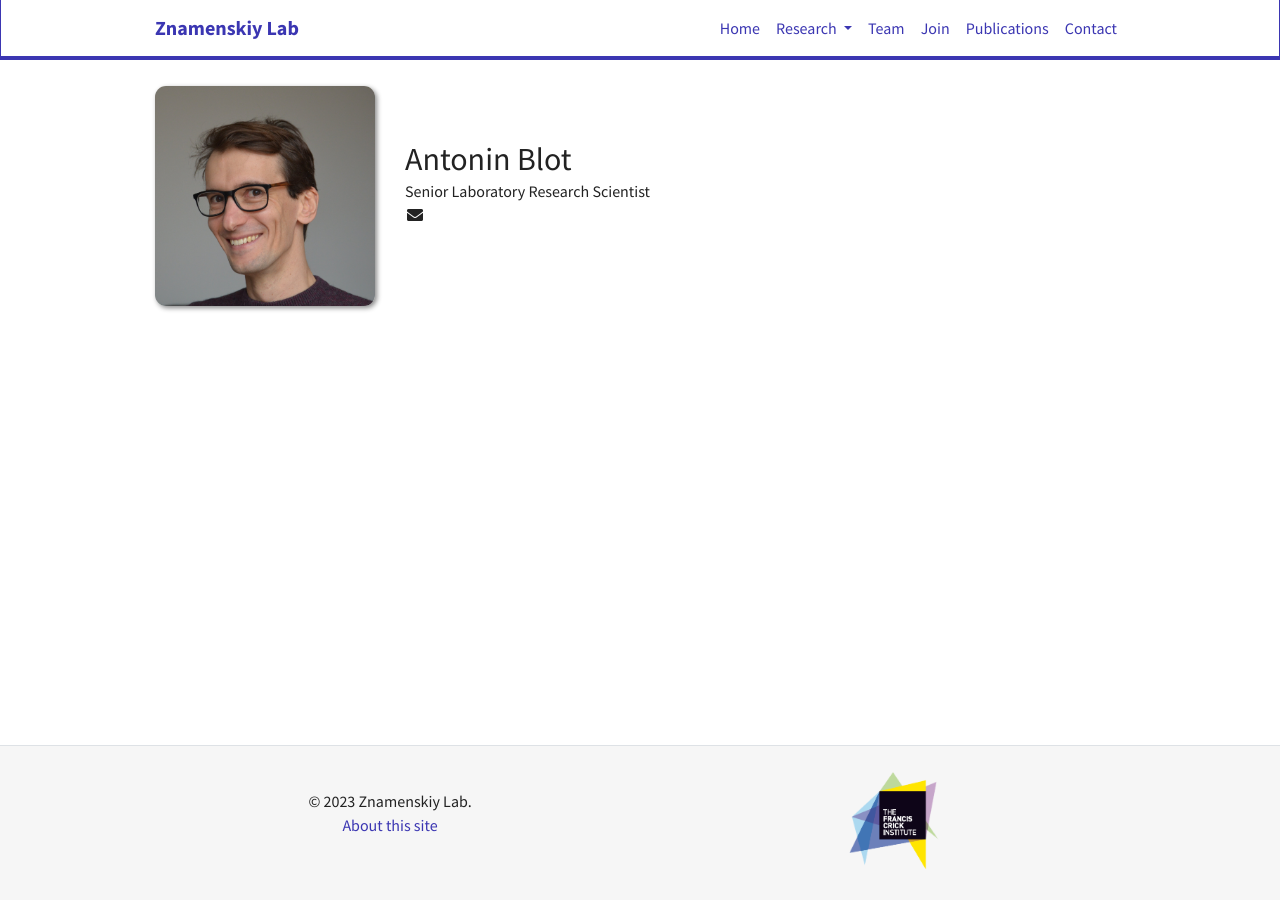
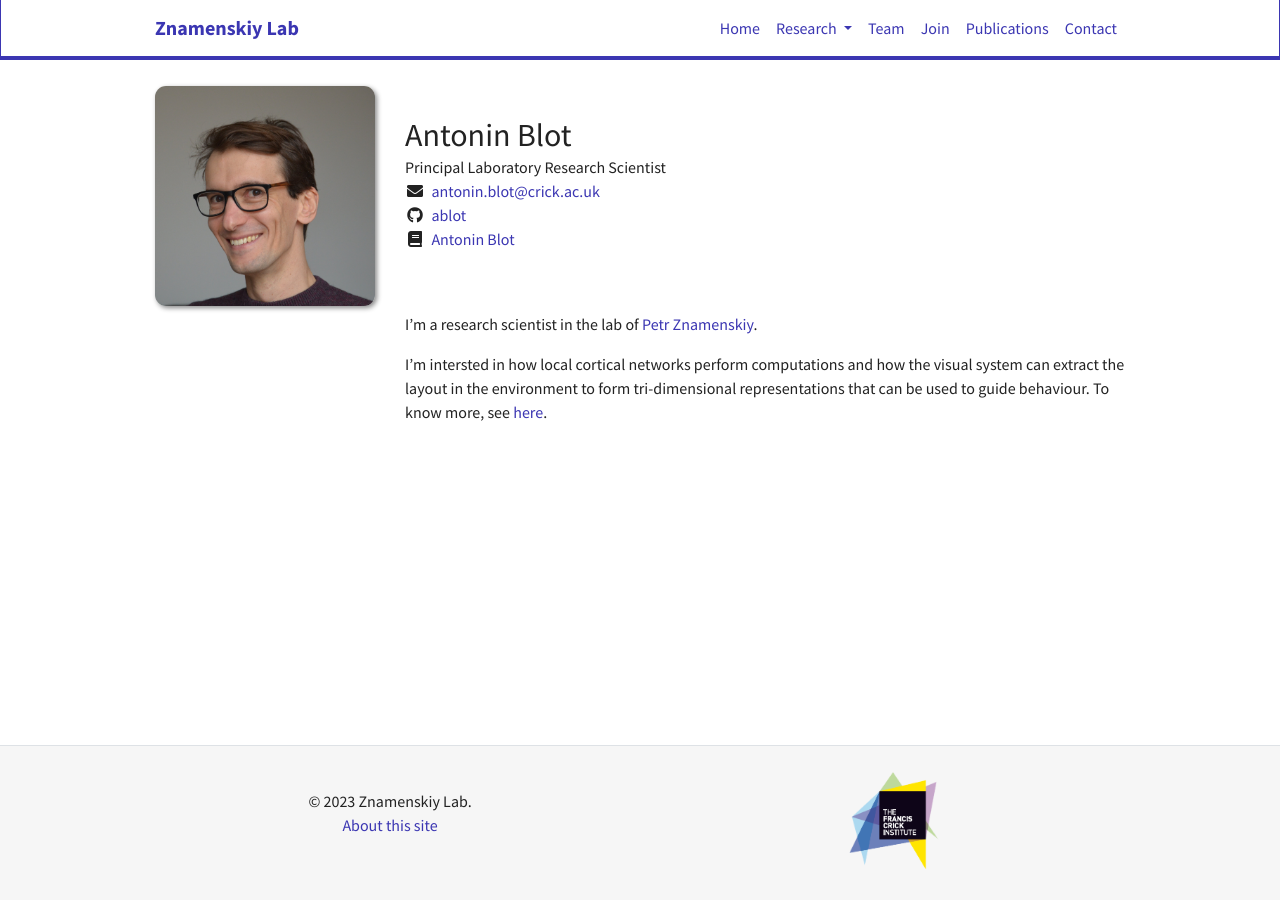
Before and after one commit to znamlab/znamlab.github.io, a Jekyll site: the page built from team/_posts/2020-09-28-antonin-blot.md, in a window 1280 px wide. Built offline with Jekyll 4.4.1, drawn with Linux system fonts in a browser that asks for light colours; nearby versions of some CDN libraries.

Commit message:
Add page for Antonin

```diff
--- a/team/_posts/2020-09-28-antonin-blot.md
+++ b/team/_posts/2020-09-28-antonin-blot.md
@@ -2,6 +2,17 @@
 layout: member
 title: Antonin Blot
 photo: Antonin.jpg
-info: Senior Laboratory Research Scientist
+email: antonin.blot@crick.ac.uk
+info: Principal Laboratory Research Scientist
+link_to_page: yes
+github: ablot
+scholar: "https://scholar.google.com/citations?user=Q-xGgTgAAAAJ&hl=en"
+orchid: "https://orcid.org/0000-0002-1546-3927"
 alumni: no
 ---
+
+I’m a research scientist in the lab of [Petr Znamenskiy](https://znamlab.org/team/2020/02/17/petr-znamenskiy.html).
+
+I’m intersted in how local cortical networks perform computations and how the
+visual system can extract the layout in the environment to form tri-dimensional
+representations that can be used to guide behaviour. To know more, see [here](https://ablot.github.io/).
```
